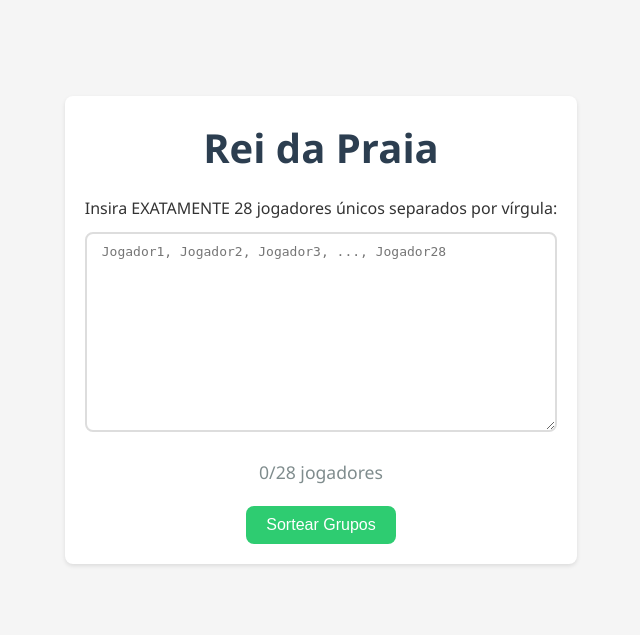
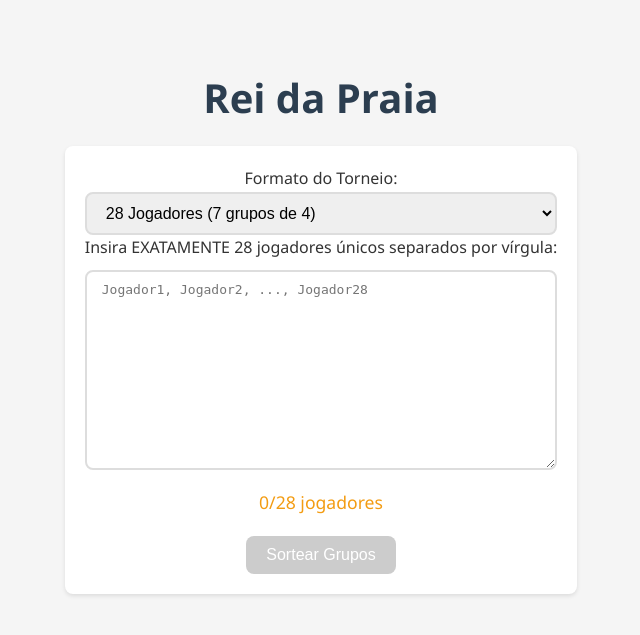
Before and after one commit to fndcf/rei-da-praia, a Flask app: page / in a window 1280 px wide. Shown: the top 635 px of the page, without its empty margins (319-959 px from the left). Run offline with Flask 3, Linux system fonts and the light colour scheme.

Commit message:
alterando o projeto para aceitar 28 e 32 jogadores

```diff
--- a/app.py
+++ b/app.py
@@ -1,5 +1,6 @@
 from flask import Flask, render_template, request, redirect, session, url_for
 from dotenv import load_dotenv
+from datetime import datetime
 import random
 import re
 import os
@@ -7,6 +8,19 @@ import os
 load_dotenv()
 app = Flask(__name__)
 app.secret_key = os.environ.get('SECRET_KEY')
+
+@app.after_request
+def add_no_cache_headers(response):
+    """Garante que nenhuma página seja cachead"""
+    if request.path.startswith('/'):
+        response.headers["Cache-Control"] = "no-store, no-cache, must-revalidate, max-age=0"
+        response.headers["Pragma"] = "no-cache"
+        response.headers["Expires"] = "0"
+    return response
+
+@app.context_processor
+def inject_timestamp():
+    return {'timestamp': datetime.now().timestamp()}
 
 @app.context_processor
 def inject_enumerate():
@@ -22,10 +36,13 @@ def criar_jogador(nome):
         'saldo_total': 0
     }
 
-def criar_grupos(jogadores):
+def criar_grupos(jogadores, modo):
     """Divide os jogadores em grupos de 4"""
     random.shuffle(jogadores)
-    return [jogadores[i:i+4] for i in range(0, len(jogadores), 4)]
+    if modo == '28j':
+        return [jogadores[i:i+4] for i in range(0, 28, 4)]  # 7 grupos
+    else:  # 32j
+        return [jogadores[i:i+4] for i in range(0, 32, 4)]  # 8 grupos
 
 def gerar_confrontos(grupo):
     """Gera os 3 confrontos do grupo"""
@@ -41,6 +58,7 @@ def init_session():
     session.setdefault('jogadores', {})
     session.setdefault('grupos', [])
     session.setdefault('confrontos', [])
+    session.setdefault('modo_torneio', '28j')  # Default para 28 jogadores
 
 @app.route('/')
 def index():
@@ -65,33 +83,33 @@ def index():
     return render_template('index.html',
                          grupos=session.get('grupos', []),
                          confrontos=session.get('confrontos', []),
-                         valores_salvos=session.get('valores_salvos', {}))
+                         valores_salvos=session.get('valores_salvos', {}),
+                         modo_torneio=session.get('modo_torneio', '28j'))
 
 @app.route('/sorteio', methods=['POST'])
 def sorteio():
     try:
+        modo = request.form.get('modo_torneio', '28j')
         nomes = [nome.strip() for nome in request.form['jogadores'].split(',') if nome.strip() and re.match(r'^[a-zA-ZÀ-ú0-9\s,]+$', nome.strip())]
 
-        # Validação rigorosa
-        if len(nomes) < 28:
-            session['erro_validacao'] = f"Faltam jogadores! (Atual: {len(nomes)}, Necessário: 28)"
-        elif len(nomes) > 28:
-            session['erro_validacao'] = f"Jogadores excedentes! (Atual: {len(nomes)}, Máximo: 28)"
-        else:
-            # Só executa o sorteio se tiver 28 jogadores
-            session['jogadores'] = {nome: criar_jogador(nome) for nome in nomes}
-            grupos_nomes = criar_grupos(nomes)
-            session['grupos'] = []
-            session['confrontos'] = []
-
-            for grupo_nomes in grupos_nomes:
-                grupo = [session['jogadores'][nome] for nome in grupo_nomes]
-                session['grupos'].append(grupo)
-                session['confrontos'].append(gerar_confrontos(grupo))
-
-            session.pop('erro_validacao', None)
+        # Validação baseada no modo selecionado
+        esperado = 28 if modo == '28j' else 32
+        if len(nomes) != esperado:
+            session['erro_validacao'] = f"Jogadores incorretos! (Atual: {len(nomes)}, Esperado: {esperado})"
             return redirect('/')
 
+        session['modo_torneio'] = modo
+        session['jogadores'] = {nome: criar_jogador(nome) for nome in nomes}
+        grupos_nomes = criar_grupos(nomes, modo)
+        session['grupos'] = []
+        session['confrontos'] = []
+
+        for grupo_nomes in grupos_nomes:
+            grupo = [session['jogadores'][nome] for nome in grupo_nomes]
+            session['grupos'].append(grupo)
+            session['confrontos'].append(gerar_confrontos(grupo))
+
+        session.pop('erro_validacao', None)
         return redirect('/')
 
     except Exception as e:
@@ -178,59 +196,115 @@ def fase_eliminatoria():
     if 'grupos' not in session:
         return redirect(url_for('index'))
 
-    # Ordena colocados
+    modo = session.get('modo_torneio', '28j')
     primeiros = sorted([grupo[0] for grupo in session['grupos'] if len(grupo) > 0],
                       key=lambda x: (-x['vitorias'], -x['saldo_total']))
     segundos = sorted([grupo[1] for grupo in session['grupos'] if len(grupo) > 1],
                      key=lambda x: (-x['vitorias'], -x['saldo_total']))
 
-    # Inicializa histórico de jogos
+    # Inicializa o histórico de jogos
     historico_jogos = {}
 
-    # Confrontos iniciais (quartas)
-    confrontos = [
-        {'timeA': [primeiros[6], segundos[0]], 'timeB': [segundos[1], segundos[2]], 'jogo': 1},
-        {'timeA': [primeiros[2], primeiros[3]], 'timeB': [segundos[5], segundos[6]], 'jogo': 2},
-        {'timeA': [primeiros[4], primeiros[5]], 'timeB': [segundos[3], segundos[4]], 'jogo': 3}
-    ]
+    # Configuração baseada no modo
+    if modo == '28j':
+        # 28 jogadores: 3 jogos nas quartas, 2 nas semis, final é o jogo 6
+        confrontos = [
+            {'timeA': [primeiros[6], segundos[0]], 'timeB': [segundos[1], segundos[2]], 'jogo': 1},
+            {'timeA': [primeiros[2], primeiros[3]], 'timeB': [segundos[5], segundos[6]], 'jogo': 2},
+            {'timeA': [primeiros[4], primeiros[5]], 'timeB': [segundos[3], segundos[4]], 'jogo': 3}
+        ]
+        num_jogos_quartas = 3
+        num_jogos_semis = 2
+        jogo_final = 6
+        inicio_semis = 4
+    else:
+        # 32 jogadores: 4 jogos nas quartas, 2 nas semis, final é o jogo 7
+        confrontos = [
+            {'timeA': [primeiros[0], primeiros[1]], 'timeB': [segundos[6], segundos[7]], 'jogo': 1},
+            {'timeA': [primeiros[2], primeiros[3]], 'timeB': [segundos[4], segundos[5]], 'jogo': 2},
+            {'timeA': [primeiros[4], primeiros[5]], 'timeB': [segundos[2], segundos[3]], 'jogo': 3},
+            {'timeA': [primeiros[6], primeiros[7]], 'timeB': [segundos[0], segundos[1]], 'jogo': 4}
+        ]
+        num_jogos_quartas = 4
+        num_jogos_semis = 2
+        jogo_final = 7
+        inicio_semis = 5
 
-    # Adiciona resultados ao histórico se existirem
-    for jogo in [1, 2, 3]:
-        if f'eliminatoria_jogo{jogo}' in session:
-            historico_jogos[f'Quartas - Jogo {jogo}'] = session[f'eliminatoria_jogo{jogo}']
+    # Adiciona quartas ao histórico
+    for jogo in range(1, num_jogos_quartas + 1):
+        jogo_key = f'eliminatoria_jogo{jogo}'
+        if jogo_key in session:
+            historico_jogos[f'Quartas - Jogo {jogo}'] = {
+                'timeA': session[jogo_key]['timeA'],
+                'timeB': session[jogo_key]['timeB'],
+                'timeA_nomes': [jogador['nome'] for jogador in confrontos[jogo-1]['timeA']],
+                'timeB_nomes': [jogador['nome'] for jogador in confrontos[jogo-1]['timeB']]
+            }
 
     # Verifica resultados para semi-finais
     semi_finais = []
-    if all(f'eliminatoria_jogo{i}' in session for i in range(1, 4)):
-        vencedor_jogo1 = 'timeA' if session['eliminatoria_jogo1']['timeA'] > session['eliminatoria_jogo1']['timeB'] else 'timeB'
-        vencedor_jogo2 = 'timeA' if session['eliminatoria_jogo2']['timeA'] > session['eliminatoria_jogo2']['timeB'] else 'timeB'
-        vencedor_jogo3 = 'timeA' if session['eliminatoria_jogo3']['timeA'] > session['eliminatoria_jogo3']['timeB'] else 'timeB'
+    if all(f'eliminatoria_jogo{i}' in session for i in range(1, num_jogos_quartas + 1)):
+        if modo == '28j':
+            vencedor_jogo1 = 'timeA' if session['eliminatoria_jogo1']['timeA'] > session['eliminatoria_jogo1']['timeB'] else 'timeB'
+            vencedor_jogo2 = 'timeA' if session['eliminatoria_jogo2']['timeA'] > session['eliminatoria_jogo2']['timeB'] else 'timeB'
+            vencedor_jogo3 = 'timeA' if session['eliminatoria_jogo3']['timeA'] > session['eliminatoria_jogo3']['timeB'] else 'timeB'
 
-        semi_finais = [
-            {'timeA': [primeiros[0], primeiros[1]], 'timeB': confrontos[0][vencedor_jogo1], 'jogo': 4},
-            {'timeA': confrontos[1][vencedor_jogo2], 'timeB': confrontos[2][vencedor_jogo3], 'jogo': 5}
-        ]
+            semi_finais = [
+                {'timeA': [primeiros[0], primeiros[1]], 'timeB': confrontos[0][vencedor_jogo1], 'jogo': 4},
+                {'timeA': confrontos[1][vencedor_jogo2], 'timeB': confrontos[2][vencedor_jogo3], 'jogo': 5}
+            ]
+        else:
+            vencedor_jogo1 = 'timeA' if session['eliminatoria_jogo1']['timeA'] > session['eliminatoria_jogo1']['timeB'] else 'timeB'
+            vencedor_jogo2 = 'timeA' if session['eliminatoria_jogo2']['timeA'] > session['eliminatoria_jogo2']['timeB'] else 'timeB'
+            vencedor_jogo3 = 'timeA' if session['eliminatoria_jogo3']['timeA'] > session['eliminatoria_jogo3']['timeB'] else 'timeB'
+            vencedor_jogo4 = 'timeA' if session['eliminatoria_jogo4']['timeA'] > session['eliminatoria_jogo4']['timeB'] else 'timeB'
 
-        # Adiciona resultados das semi-finais ao histórico se existirem
-        for jogo in [4, 5]:
-            if f'eliminatoria_jogo{jogo}' in session:
-                historico_jogos[f'Semi-Final - Jogo {jogo}'] = session[f'eliminatoria_jogo{jogo}']
+            semi_finais = [
+                {'timeA': confrontos[0][vencedor_jogo1], 'timeB': confrontos[1][vencedor_jogo2], 'jogo': 5},
+                {'timeA': confrontos[2][vencedor_jogo3], 'timeB': confrontos[3][vencedor_jogo4], 'jogo': 6}
+            ]
+
+        # Adiciona semi-finais ao histórico
+        for jogo in range(inicio_semis, inicio_semis + num_jogos_semis):
+            jogo_key = f'eliminatoria_jogo{jogo}'
+            if jogo_key in session:
+                historico_jogos[f'Semi-Final - Jogo {jogo}'] = {
+                    'timeA': session[jogo_key]['timeA'],
+                    'timeB': session[jogo_key]['timeB'],
+                    'timeA_nomes': [jogador['nome'] for jogador in semi_finais[jogo-inicio_semis]['timeA']],
+                    'timeB_nomes': [jogador['nome'] for jogador in semi_finais[jogo-inicio_semis]['timeB']]
+                }
 
     # Verifica resultados para final
     final = None
-    if all(f'eliminatoria_jogo{i}' in session for i in [4, 5]):
-        vencedor_jogo4 = 'timeA' if session['eliminatoria_jogo4']['timeA'] > session['eliminatoria_jogo4']['timeB'] else 'timeB'
-        vencedor_jogo5 = 'timeA' if session['eliminatoria_jogo5']['timeA'] > session['eliminatoria_jogo5']['timeB'] else 'timeB'
+    if all(f'eliminatoria_jogo{i}' in session for i in range(inicio_semis, inicio_semis + num_jogos_semis)):
+        if modo == '28j':
+            vencedor_jogo4 = 'timeA' if session['eliminatoria_jogo4']['timeA'] > session['eliminatoria_jogo4']['timeB'] else 'timeB'
+            vencedor_jogo5 = 'timeA' if session['eliminatoria_jogo5']['timeA'] > session['eliminatoria_jogo5']['timeB'] else 'timeB'
 
-        final = {
-            'timeA': semi_finais[0][vencedor_jogo4],
-            'timeB': semi_finais[1][vencedor_jogo5],
-            'jogo': 6
-        }
+            final = {
+                'timeA': semi_finais[0][vencedor_jogo4],
+                'timeB': semi_finais[1][vencedor_jogo5],
+                'jogo': jogo_final
+            }
+        else:
+            vencedor_jogo5 = 'timeA' if session['eliminatoria_jogo5']['timeA'] > session['eliminatoria_jogo5']['timeB'] else 'timeB'
+            vencedor_jogo6 = 'timeA' if session['eliminatoria_jogo6']['timeA'] > session['eliminatoria_jogo6']['timeB'] else 'timeB'
 
-        # Adiciona resultado da final ao histórico se existir
-        if 'eliminatoria_jogo6' in session:
-            historico_jogos['Final'] = session['eliminatoria_jogo6']
+            final = {
+                'timeA': semi_finais[0][vencedor_jogo5],
+                'timeB': semi_finais[1][vencedor_jogo6],
+                'jogo': jogo_final
+            }
+
+        # Adiciona final ao histórico
+        if f'eliminatoria_jogo{jogo_final}' in session:
+            historico_jogos['Final'] = {
+                'timeA': session[f'eliminatoria_jogo{jogo_final}']['timeA'],
+                'timeB': session[f'eliminatoria_jogo{jogo_final}']['timeB'],
+                'timeA_nomes': [jogador['nome'] for jogador in final['timeA']],
+                'timeB_nomes': [jogador['nome'] for jogador in final['timeB']]
+            }
 
     return render_template('fase_eliminatoria.html',
                          primeiros=primeiros,
@@ -238,13 +312,16 @@ def fase_eliminatoria():
                          confrontos=confrontos,
                          semi_finais=semi_finais,
                          final=final,
-                         historico_jogos=historico_jogos)
+                         historico_jogos=historico_jogos,
+                         modo_torneio=modo)
 
 @app.route('/salvar_eliminatorias', methods=['POST'])
 def salvar_eliminatorias():
+    modo = session.get('modo_torneio', '28j')
+    num_jogos_quartas = 3 if modo == '28j' else 4
     try:
         # Processa os resultados
-        for jogo in range(1, 4):
+        for jogo in range(1, num_jogos_quartas + 1):
             campo_timeA = f"jogo_{jogo}_timeA"
             campo_timeB = f"jogo_{jogo}_timeB"
 
@@ -263,8 +340,10 @@ def salvar_eliminatorias():
 
 @app.route('/salvar_semi_finais', methods=['POST'])
 def salvar_semi_finais():
+    modo = session.get('modo_torneio', '28j')
+    inicio_semis = 4 if modo == '28j' else 5
     try:
-        for jogo in [4, 5]:  # Jogos 4 e 5 são as semi-finais
+        for jogo in [inicio_semis, inicio_semis + 1]:
             campo_timeA = f"jogo_{jogo}_timeA"
             campo_timeB = f"jogo_{jogo}_timeB"
 
@@ -282,9 +361,11 @@ def salvar_semi_finais():
 
 @app.route('/gerar_final', methods=['POST'])
 def gerar_final():
+    modo = session.get('modo_torneio', '28j')
+    inicio_semis = 4 if modo == '28j' else 5
     try:
         # Salva os resultados das semi-finais antes de gerar a final
-        for jogo in [4, 5]:
+        for jogo in [inicio_semis, inicio_semis + 1]:
             campo_timeA = f"jogo_{jogo}_timeA"
             campo_timeB = f"jogo_{jogo}_timeB"
 
@@ -302,10 +383,12 @@ def gerar_final():
 
 @app.route('/salvar_final', methods=['POST'])
 def salvar_final():
+    modo = session.get('modo_torneio', '28j')
+    jogo_final = 6 if modo == '28j' else 7
     try:
-        session['eliminatoria_jogo6'] = {
-            'timeA': int(request.form.get('jogo_6_timeA', 0)),
-            'timeB': int(request.form.get('jogo_6_timeB', 0))
+        session[f'eliminatoria_jogo{jogo_final}'] = {
+            'timeA': int(request.form.get(f'jogo_{jogo_final}_timeA', 0)),  # Corrigido
+            'timeB': int(request.form.get(f'jogo_{jogo_final}_timeB', 0))   # Corrigido
         }
         session.modified = True
         return redirect(url_for('fase_eliminatoria'))
@@ -317,7 +400,7 @@ def salvar_final():
 def resetar_eliminatorias():
     try:
         # Remove todos os dados da fase eliminatória
-        for i in range(1, 7):  # Jogos de 1 a 6
+        for i in range(1, 8):  # Jogos de 1 a 7
             session.pop(f'eliminatoria_jogo{i}', None)
 
         # Adicione esta linha para garantir que a sessão seja salva
--- a/templates/index.html
+++ b/templates/index.html
@@ -3,28 +3,37 @@
 <head>
     <meta charset="UTF-8">
     <meta name="viewport" content="width=device-width, initial-scale=1.0">
-    <title>Rei da Praia - Sorteio de Grupos</title>
-    <link href="static/style.css" rel="stylesheet">
+    <meta http-equiv="Cache-Control" content="no-store, no-cache, must-revalidate">
+    <meta http-equiv="Pragma" content="no-cache">
+    <meta http-equiv="Expires" content="0">
+    <title>Rei da Praia</title>
+    <link href="../static/style.css?v={{ timestamp }}" rel="stylesheet">
 </head>
 <body>
-    <!-- Container Principal -->
     <div class="main-container">
-        <!-- Formulário de Sorteio -->
+        <h1 class="title">Rei da Praia</h1>
+
         <form method="POST" action="/sorteio" id="formSorteio" class="card">
-            <h1 class="title">Rei da Praia</h1>
+            <div class="form-group">
+                <label for="modo_torneio">Formato do Torneio:</label>
+                <select id="modo_torneio" name="modo_torneio" class="form-control" required>
+                    <option value="">Selecione o formato</option>
+                    <option value="28j" {% if modo_torneio == '28j' %}selected{% endif %}>28 Jogadores (7 grupos de 4)</option>
+                    <option value="32j" {% if modo_torneio == '32j' %}selected{% endif %}>32 Jogadores (8 grupos de 4)</option>
+                </select>
+            </div>
 
             <div class="form-group">
-                <p>Insira EXATAMENTE 28 jogadores únicos separados por vírgula:</p>
+                <p id="instrucoes">Insira os jogadores separados por vírgula:</p>
                 <textarea id="jogadores" name="jogadores" class="form-control" required
                     oninput="this.value = this.value.replace(/[^a-zA-ZÀ-ú0-9\s,]/g, '')"
-                    placeholder="Jogador1, Jogador2, Jogador3, ..., Jogador28"></textarea>
-                <p id="contador-jogadores" class="counter mt-1">0/28 jogadores</p>
+                    placeholder="Jogador1, Jogador2, Jogador3, ..."></textarea>
+                <p id="contador-jogadores" class="counter">0 jogadores</p>
             </div>
 
-            <button type="submit" class="btn btn-success sortear-btn">Sortear Grupos</button>
+            <button type="submit" class="btn btn-success" id="btnSortear">Sortear Grupos</button>
         </form>
 
-        <!-- Mensagens de Erro -->
         {% if session.get('erro_validacao') %}
         <div class="erro mt-3">
             {{ session['erro_validacao'] }}
@@ -35,7 +44,7 @@
     <!-- Listagem de Grupos -->
     {% if grupos %}
     <div class="container">
-        <h2 class="text-center mt-4">Grupos Sorteados</h2>
+        <h2 class="text-center mt-4">Grupos Sorteados - {{ grupos|length }} Grupos</h2>
 
         {% for grupo in grupos %}
         <div class="grupo card mt-2">
@@ -79,7 +88,6 @@
         {% for grupo_idx, grupo_confrontos in enumerate(confrontos) %}
         <form method="POST" action="{{ url_for('salvar_grupo', grupo_idx=grupo_idx) }}" class="card mt-2">
             <h3>Grupo {{ grupo_idx + 1 }}</h3>
-
             {% for confronto_idx, confronto in enumerate(grupo_confrontos) %}
             <div class="confronto">
                 <div class="confronto-jogadores">
@@ -97,7 +105,6 @@
                 </div>
             </div>
             {% endfor %}
-
             <button type="submit" class="btn btn-primary mt-2">Salvar Grupo {{ grupo_idx + 1 }}</button>
         </form>
         {% endfor %}
@@ -112,17 +119,42 @@
         </button>
     </div>
     {% endif %}
-
-    <!-- JavaScript -->
     <script>
         document.addEventListener('DOMContentLoaded', function() {
-            // Validação do textarea de jogadores
-            const textareaJogadores = document.getElementById('jogadores');
-            const contadorJogadores = document.getElementById('contador-jogadores');
+            const modoSelect = document.getElementById('modo_torneio');
+            const instrucoes = document.getElementById('instrucoes');
+            const contador = document.getElementById('contador-jogadores');
+            const textarea = document.getElementById('jogadores');
+            const btnSortear = document.getElementById('btnSortear');
 
-            textareaJogadores.addEventListener('input', function() {
-                const input = this.value;
-                const nomes = input.split(',')
+            // Atualiza interface quando muda o modo
+            function atualizarInterface() {
+                const modo = modoSelect.value;
+                if (!modo) {
+                    instrucoes.textContent = "Selecione o formato do torneio primeiro";
+                    textarea.placeholder = "Selecione o formato acima";
+                    textarea.disabled = true;
+                    btnSortear.disabled = true;
+                    return;
+                }
+
+                const numJogadores = modo === '28j' ? 28 : 32;
+                instrucoes.textContent = `Insira EXATAMENTE ${numJogadores} jogadores únicos separados por vírgula:`;
+                textarea.placeholder = `Jogador1, Jogador2, ..., Jogador${numJogadores}`;
+                textarea.disabled = false;
+                btnSortear.disabled = false;
+
+                // Força a validação do textarea
+                textarea.dispatchEvent(new Event('input'));
+            }
+
+            // Validação do textarea
+            textarea.addEventListener('input', function() {
+                const modo = modoSelect.value;
+                if (!modo) return;
+
+                const numEsperado = modo === '28j' ? 28 : 32;
+                const nomes = this.value.split(',')
                     .map(nome => nome.trim())
                     .filter(nome => nome !== '' && nome.replace(/\s/g, '').length > 0);
 
@@ -133,18 +165,26 @@
                 )];
 
                 // Atualiza contador
-                contadorJogadores.textContent = `${nomes.length}/28 jogadores`;
+                contador.textContent = `${nomes.length}/${numEsperado} jogadores`;
 
                 // Feedback visual
                 if (duplicados.length > 0) {
-                    contadorJogadores.innerHTML += ` <span style="color:var(--danger-color)">(Duplicados: ${duplicados.join(', ')})</span>`;
-                    contadorJogadores.style.color = 'var(--danger-color)';
+                    contador.innerHTML += ` <span style="color:var(--danger-color)">(Duplicados: ${duplicados.join(', ')})</span>`;
+                    contador.style.color = 'var(--danger-color)';
+                    btnSortear.disabled = true;
                 } else {
-                    contadorJogadores.style.color =
-                        nomes.length === 28 ? 'var(--success-color)' :
-                        nomes.length > 28 ? 'var(--danger-color)' : 'var(--warning-color)';
+                    contador.style.color =
+                        nomes.length === numEsperado ? 'var(--success-color)' :
+                        nomes.length > numEsperado ? 'var(--danger-color)' : 'var(--warning-color)';
+                    btnSortear.disabled = nomes.length !== numEsperado;
                 }
             });
+
+            // Observa mudanças no seletor
+            modoSelect.addEventListener('change', atualizarInterface);
+
+            // Inicializa a interface
+            atualizarInterface();
 
             // Botão da fase eliminatória
             document.getElementById('btnAbrirEliminatoria')?.addEventListener('click', function() {
@@ -154,12 +194,36 @@
                     'width=1000,height=700'
                 );
             });
+        });
 
-            // Validação dos inputs numéricos
-            document.querySelectorAll('input[type="number"]').forEach(input => {
-                input.addEventListener('change', function() {
-                    if(this.value < 0) this.value = 0;
-                    if(this.value > 100) this.value = 100;
+        // Solução definitiva para problemas de cache
+        document.addEventListener('DOMContentLoaded', function() {
+            // 1. Força recarregamento quando a página vem do cache
+            window.onpageshow = function(event) {
+                if (event.persisted) {
+                    window.location.reload();
+                }
+            };
+
+            // 2. Adiciona timestamp a todos os formulários
+            const forms = document.querySelectorAll('form');
+            forms.forEach(form => {
+                const timestamp = Date.now();
+                const input = document.createElement('input');
+                input.type = 'hidden';
+                input.name = 'nocache';
+                input.value = timestamp;
+                form.appendChild(input);
+            });
+
+            // 3. Previne duplo clique em botões de submit
+            forms.forEach(form => {
+                form.addEventListener('submit', function() {
+                    const submitBtn = this.querySelector('button[type="submit"]');
+                    if (submitBtn) {
+                        submitBtn.disabled = true;
+                        submitBtn.innerHTML = 'Salvando...';
+                    }
                 });
             });
         });
```
Also changed, not shown: templates/fase_eliminatoria.html (+64 -41 lines).
